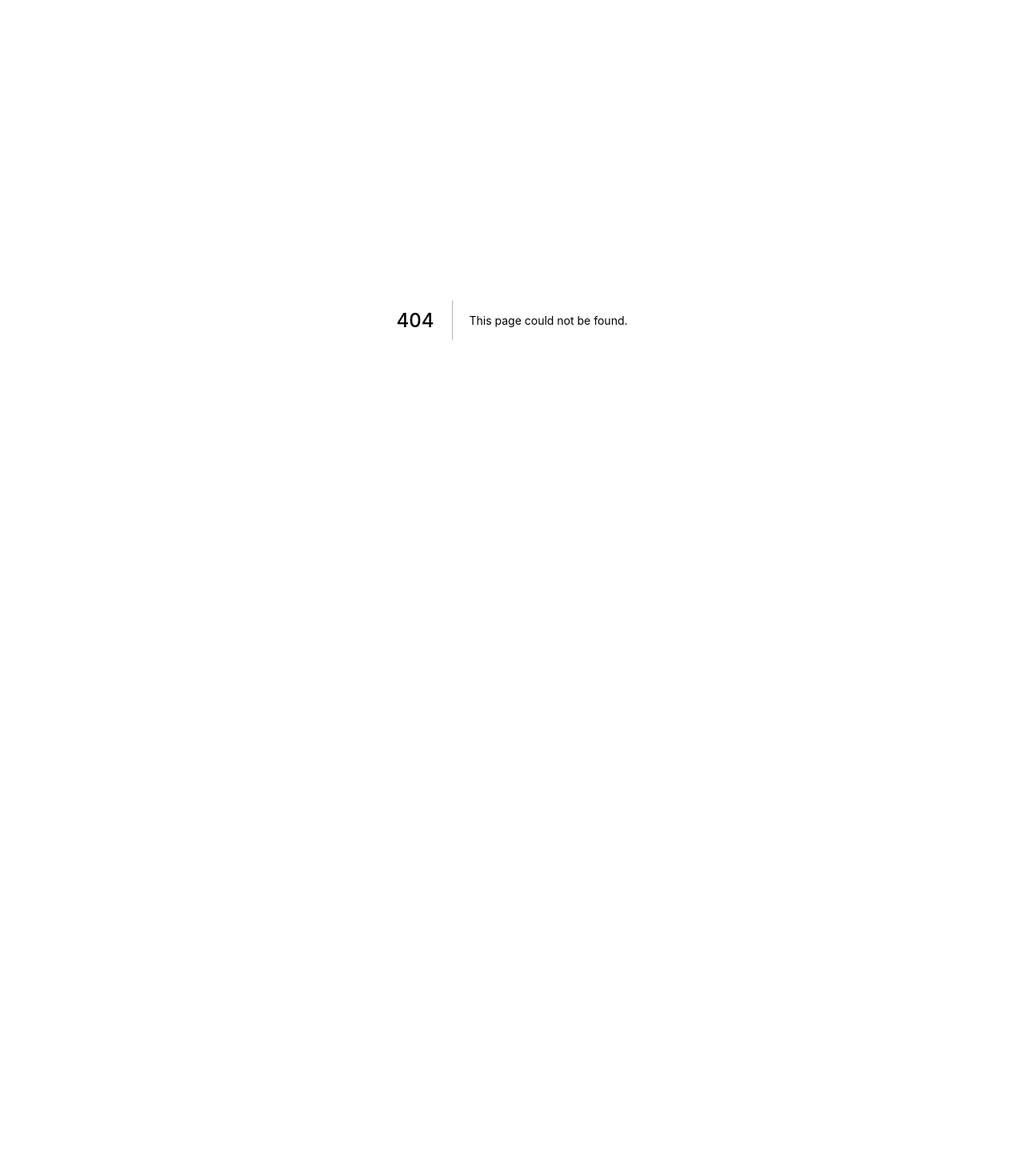
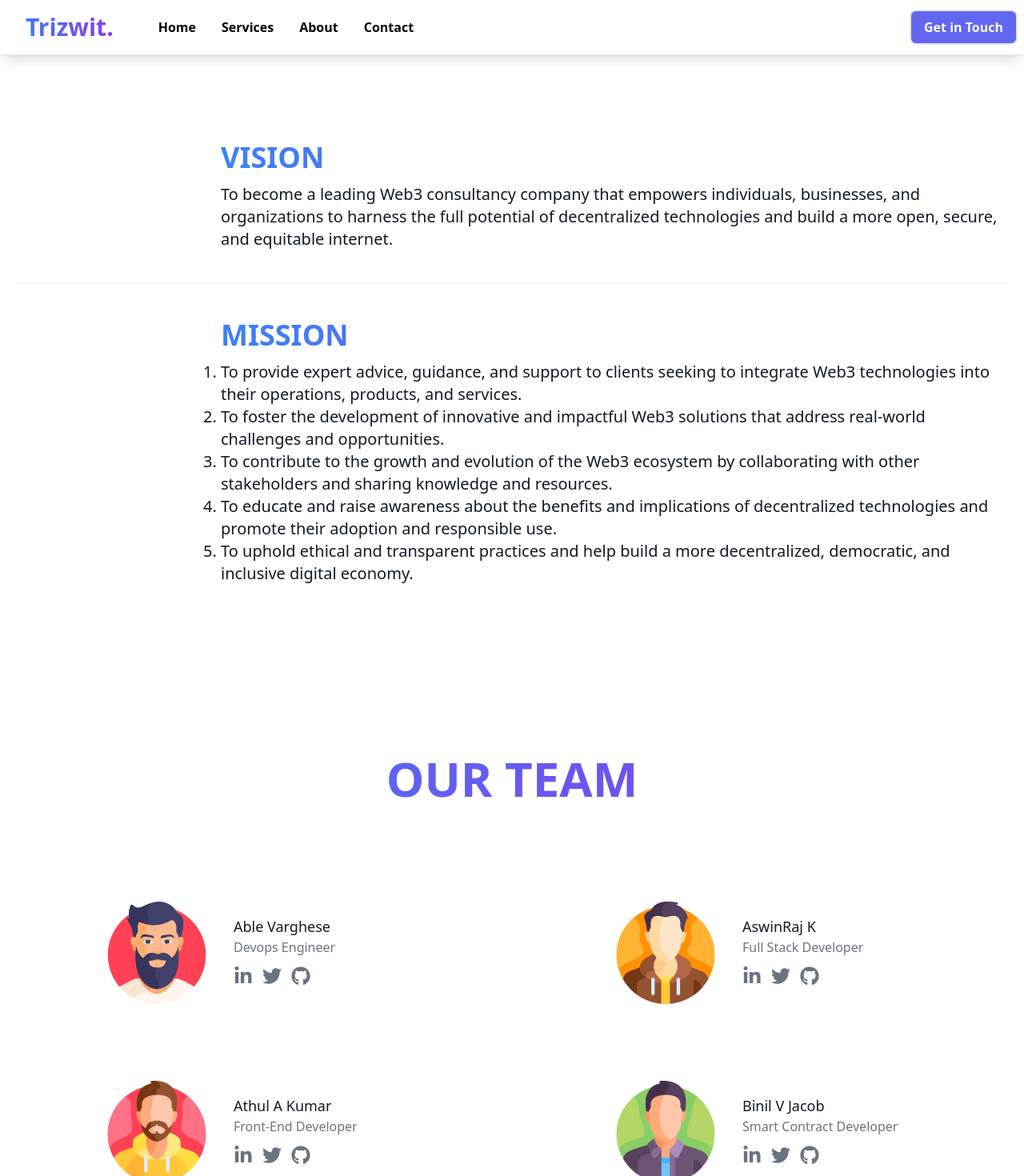
Before and after one commit to Trizwit/trizwit-web, a Next.js app: page /about in a window 1280 px wide. Before the commit this address had no page. Shown: the top 1470 px of the page at 80% size. Before the commit the page ends 800 px from the top, so only its background shows below. Built offline with nearby package versions, Linux system fonts and the light colour scheme.

Commit message:
vision mission in about page

```diff
--- a/components/Navbar.js
+++ b/components/Navbar.js
@@ -23,11 +23,11 @@ const Navbar = () => {
               <a href="#services">Services</a>
             </li>
             <li className="text-black px-4 font-semibold">
-              <a href="#hero">About</a>
+              <a href="about">About</a>
             </li>
-            <li className="text-black px-4 font-semibold">
+            {/* <li className="text-black px-4 font-semibold">
             <Link href='team' >Team</Link>
-            </li>
+            </li> */}
             <li className="text-black px-4 font-semibold">
               <a href="#contact">Contact</a>
             </li>
--- /dev/null
+++ b/components/aboutcont.js
@@ -0,0 +1,59 @@
+import React, { useState } from "react";
+import Image from "next/image";
+
+const Aboutcont = () =>{
+
+ return <section className="text-gray-600 body-font overflow-hidden">
+  <div className="container px-5 py-24 mx-auto">
+    <div className="-my-8 divide-y-2 divide-gray-100">
+      <div className="py-8 flex flex-wrap md:flex-nowrap">
+        <div className="md:w-64 md:mb-0 mb-6 flex-shrink-0 flex flex-col">
+
+
+        </div>
+        <div className="md:flex-grow">
+        <h2 className="py-3 text-3xl  md:text-4xl font-bold text-transparent bg-clip-text bg-gradient-to-r from-blue-500  to-purple-600 ">VISION</h2>
+          {/* <h2 className="text-2xl font-medium text-gray-900 title-font mb-2">Bitters hashtag waistcoat fashion axe chia unicorn</h2> */}
+          <p className="text-xl font-medium text-gray-900 title-font mb-2">To become a leading Web3 consultancy company that empowers individuals, businesses, and organizations to harness the full potential of decentralized technologies and build a more open, secure, and equitable internet.</p>
+          {/* <a className="text-indigo-500 inline-flex items-center mt-4">Learn More */}
+            {/* <svg className="w-4 h-4 ml-2" viewBox="0 0 24 24" stroke="currentColor" stroke-width="2" fill="none" stroke-linecap="round" stroke-linejoin="round">
+              <path d="M5 12h14"></path>
+              <path d="M12 5l7 7-7 7"></path>
+            </svg>
+          </a> */}
+        </div>
+      </div>
+
+      <div className="py-8 flex flex-wrap md:flex-nowrap">
+        <div className="md:w-64 md:mb-0 mb-6 flex-shrink-0 flex flex-col">
+
+        </div>
+        <div className="md:flex-grow">
+        <h1 className="py-3 text-3xl  md:text-4xl font-bold text-transparent bg-clip-text bg-gradient-to-r from-blue-500  to-purple-600">MISSION</h1>
+          <ol  className="text-xl font-medium text-gray-900 title-font mb-2 list-decimal">
+            <li>
+            To provide expert advice, guidance, and support to clients seeking to integrate Web3 technologies into their operations, products, and services.
+            </li>
+            <li>
+            To foster the development of innovative and impactful Web3 solutions that address real-world challenges and opportunities.
+            </li>
+            <li>
+            To contribute to the growth and evolution of the Web3 ecosystem by collaborating with other stakeholders and sharing knowledge and resources.
+            </li>
+            <li>
+            To educate and raise awareness about the benefits and implications of decentralized technologies and promote their adoption and responsible use.
+            </li>
+            <li>
+            To uphold ethical and transparent practices and help build a more decentralized, democratic, and inclusive digital economy.
+            </li>
+          </ol>
+
+        </div>
+      </div>
+
+    </div>
+  </div>
+</section>
+}
+
+export default Aboutcont;
--- a/components/teamcont.js
+++ b/components/teamcont.js
@@ -23,19 +23,20 @@ const Teamcont = () => {
               <h3 className="text-gray-500 mb-3">Devops Engineer</h3>
               {/* <p className="mb-4">DIY tote bag drinking vinegar cronut adaptogen squid fanny pack vaporware.</p> */}
               <span className="inline-flex ">
-                <a className="text-gray-500 sm:text-2xl">
+                <a className="text-gray-500 sm:text-2xl"href="https://www.linkedin.com/in/ablevargheseme/" target="_blank">
                 <FaLinkedinIn />
                 </a>
-                <a className="ml-3 text-gray-500 sm:text-2xl">
+                <a className="ml-3 text-gray-500 sm:text-2xl" href="https://twitter.com/ablevargheseme" target="_blank">
                 <FaTwitter/>
                 </a>
-                <a className="ml-3 text-gray-500 sm:text-2xl">
+                <a className="ml-3 text-gray-500 sm:text-2xl" href="https://github.com/ablevargheseme" target="_blank">
                 <FaGithub/>
                 </a>
               </span>
             </div>
           </div>
         </div>
+
         <div className="px-32 py-12 lg:w-1/2">
           <div className="h-full flex sm:flex-row flex-col items-center sm:justify-start justify-center text-center sm:text-left">
             <Image alt="team" className="flex-shrink-0 rounded-lg w-48 h-48 object-cover object-center sm:mb-0 mb-4" src={man3} />
@@ -44,19 +45,20 @@ const Teamcont = () => {
               <h3 className="text-gray-500 mb-3">Full Stack Developer</h3>
               {/* <p className="mb-4">DIY tote bag drinking vinegar cronut adaptogen squid fanny pack vaporware.</p> */}
               <span className="inline-flex ">
-                <a className="text-gray-500 sm:text-2xl">
+                <a className="text-gray-500 sm:text-2xl" href="https://www.linkedin.com/in/aswinrajkailath/" target="_blank">
                 <FaLinkedinIn />
                 </a>
-                <a className="ml-3 text-gray-500 sm:text-2xl">
+                <a className="ml-3 text-gray-500 sm:text-2xl" href="https://twitter.com/aswinrajkailath" target="_blank">
                 <FaTwitter/>
                 </a>
-                <a className="ml-3 text-gray-500 sm:text-2xl">
+                <a className="ml-3 text-gray-500 sm:text-2xl" href="https://github.com/ARK-ASWINRAJ/" target="_blank">
                 <FaGithub/>
                 </a>
               </span>
             </div>
           </div>
         </div>
+
         <div className="px-32 py-12 lg:w-1/2">
           <div className="h-full flex sm:flex-row flex-col items-center sm:justify-start justify-center text-center sm:text-left">
           <Image className="w-full" src={man2} alt="/" />
@@ -78,6 +80,7 @@ const Teamcont = () => {
             </div>
           </div>
         </div>
+
         <div className="px-32 py-12 lg:w-1/2">
           <div className="h-full flex sm:flex-row flex-col items-center sm:justify-start justify-center text-center sm:text-left">
           <Image className="w-full" src={man4} alt="/" />
@@ -86,13 +89,13 @@ const Teamcont = () => {
               <h3 className="text-gray-500 mb-3">Smart Contract Developer</h3>
               {/* <p className="mb-4">DIY tote bag drinking vinegar cronut adaptogen squid fanny pack vaporware.</p> */}
               <span className="inline-flex ">
-                <a className="text-gray-500 sm:text-2xl">
+                <a className="text-gray-500 sm:text-2xl" href="https://www.linkedin.com/in/binilvjacob" target="_blank">
                 <FaLinkedinIn />
                 </a>
-                <a className="ml-3 text-gray-500 sm:text-2xl">
+                <a className="ml-3 text-gray-500 sm:text-2xl" href="https://twitter.com/the_bvj" target="_blank">
                 <FaTwitter/>
                 </a>
-                <a className="ml-3 text-gray-500 sm:text-2xl">
+                <a className="ml-3 text-gray-500 sm:text-2xl" href="https://github.com/binilvjacob" target="_blank">
                 <FaGithub/>
                 </a>
               </span>
--- /dev/null
+++ b/pages/about.js
@@ -0,0 +1,20 @@
+import Head from "next/head";
+import Image from "next/image";
+import Contact from "../components/Contact";
+import Footer from "../components/Footer";
+import Hero from "../components/Hero";
+import Navbar from "../components/Navbar";
+import Aboutcont from "../components/aboutcont";
+import Teamcont from "../components/teamcont";
+
+export default function Home() {
+  return (
+    <>
+      <Navbar />
+      <Aboutcont/>
+      <Teamcont />
+      <Contact />
+      <Footer />
+    </>
+  );
+}
```
